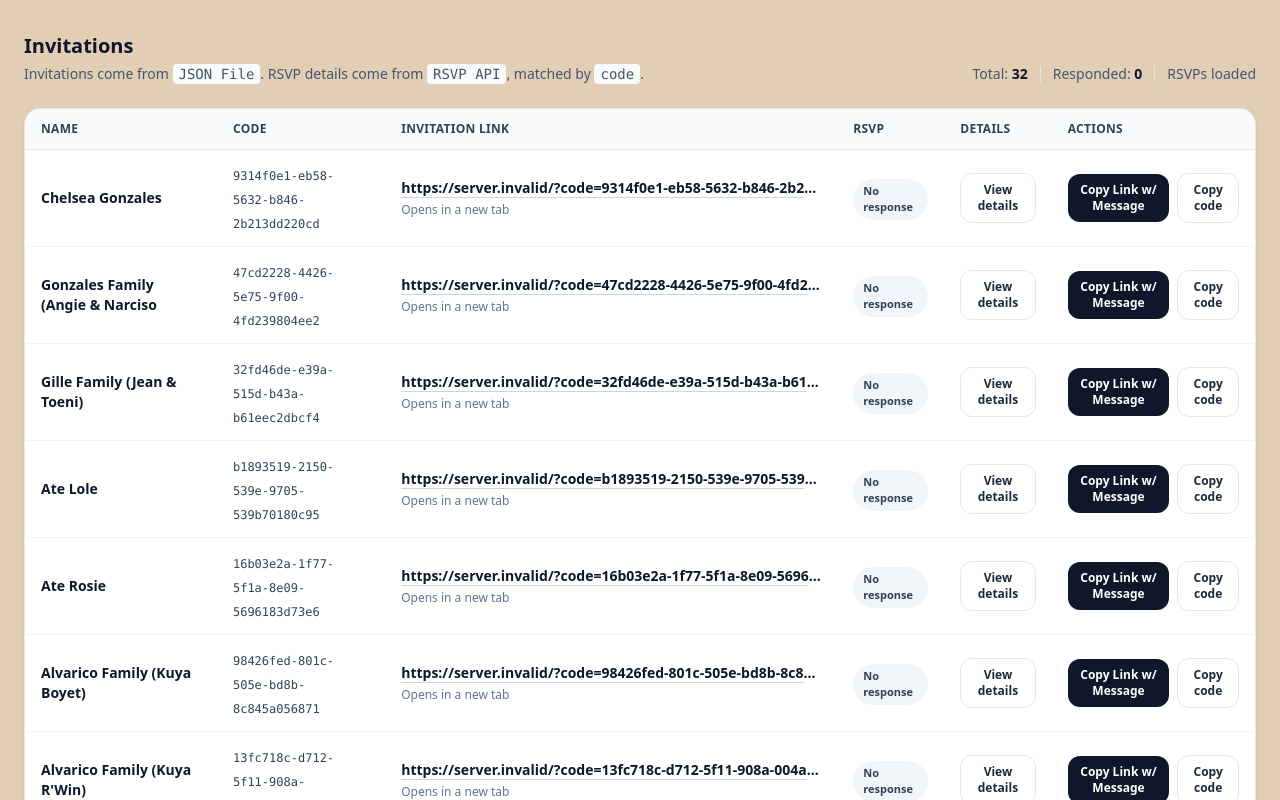
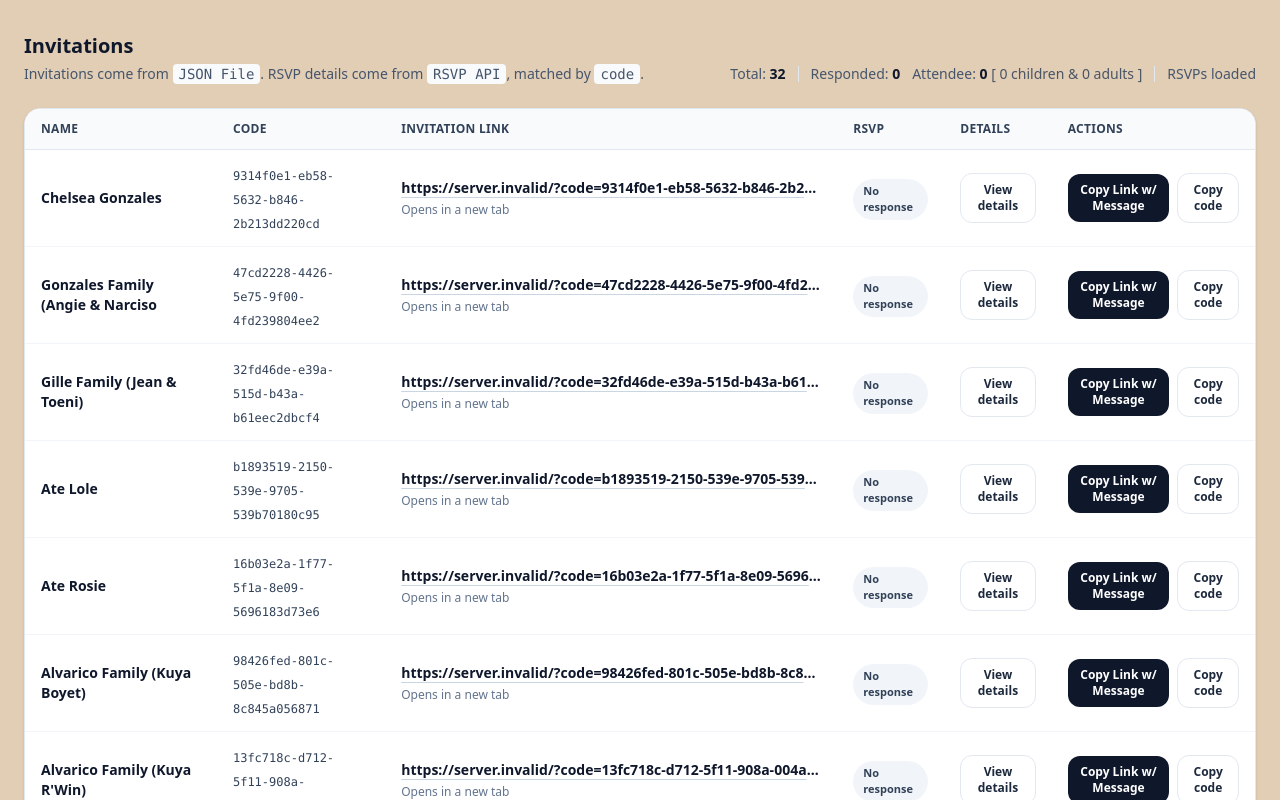
Before and after one commit to carlogonzales/cairus-1st-bday, a Next.js app: page /invitations in a window 1280 px wide. Shown: the top 800 px of the page. Built offline with nearby package versions, Linux system fonts and the light colour scheme; no server answers; the database is empty.

Commit message:
Add detailed attendees on the invitations list page

```diff
--- a/app/invitations/page.jsx
+++ b/app/invitations/page.jsx
@@ -184,6 +184,13 @@ More details on the link. See you there! 🎂`;
           <div>
             Responded:{" "}
             <span className="font-semibold text-slate-900">{rows.filter((r) => r.hasRsvp).length}</span>
+          </div>
+          <div>
+            Attendee:{" "}
+            <span className="font-semibold text-slate-900">{rows.reduce((sum, r) => sum + (typeof r.children === 'number' ? r.children : 0) + (typeof r.adults === 'number' ? r.adults : 0), 0)}</span>
+            {" "}
+            <span className="text-gray-600">[{" "}{rows.reduce((sum, r) => sum + (typeof r.children === 'number' ? r.children : 0), 0)} children & {" "}
+            {rows.reduce((sum, r) => sum + (typeof r.adults === 'number' ? r.adults : 0), 0)} adults{" "}]</span>
           </div>
           <div className="h-4 w-px bg-slate-200" />
           <div>
```
